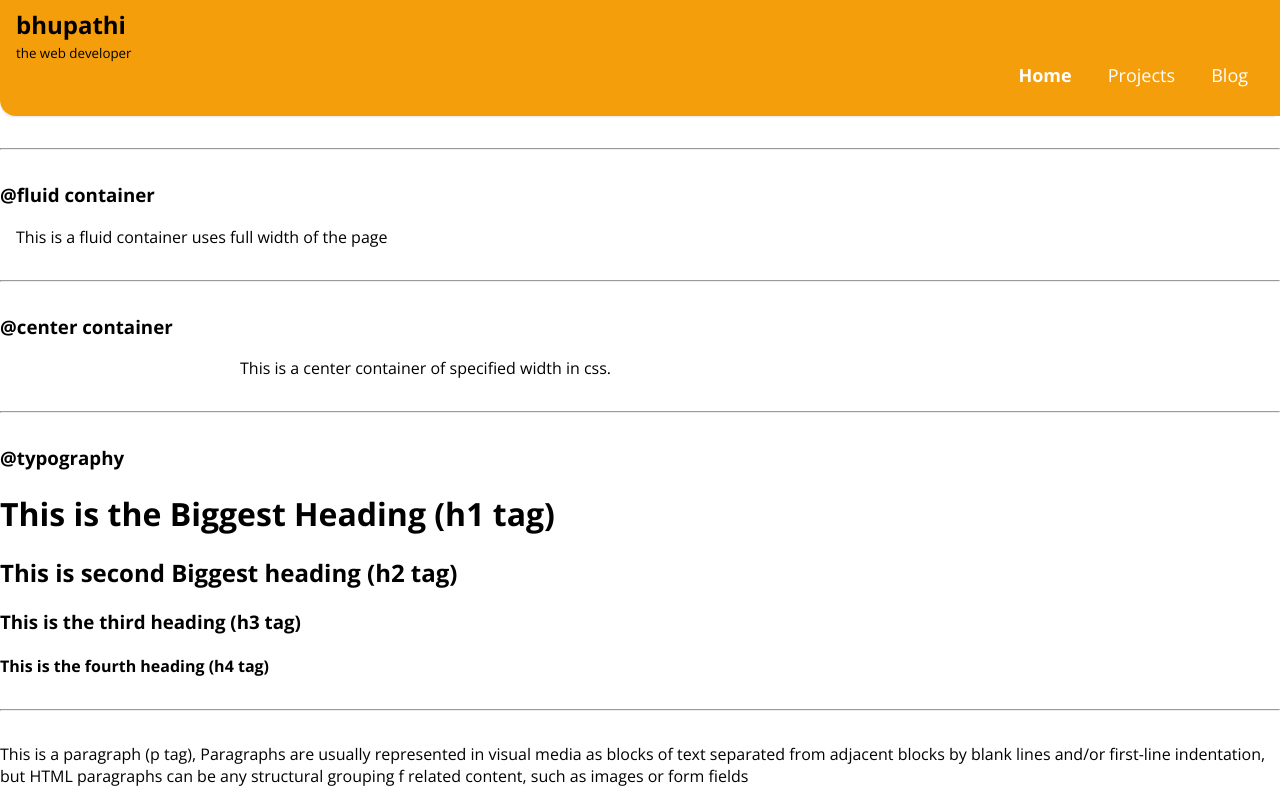
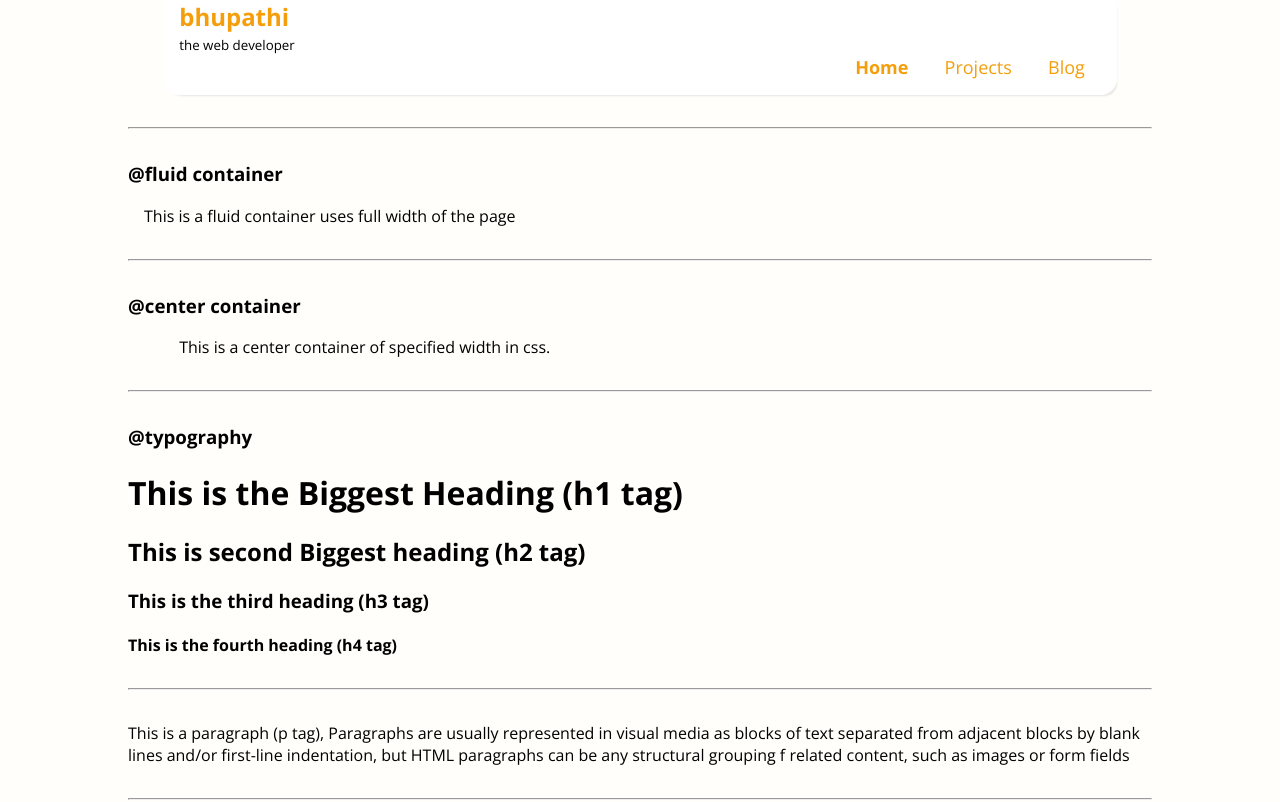
Before and after one commit to bhuphathi/web-component-library, a plain HTML site: page index.html in a window 1280 px wide. Shown: the top 802 px of the page. Drawn offline with nearby package versions, Linux system fonts and the light colour scheme.

Commit message:
style: modified

```diff
--- a/assets/styles.css
+++ b/assets/styles.css
@@ -3,22 +3,24 @@
 :root{
     /* --primary: #F59E0B; */
     --primary: #f59e0b;
-    --nav-color: white;
-    --nav-brand-color: black;
-    --dark-grey: #6B7280;
-    --background: white;
+    --nav-link-color: #f59e0b;
+    --nav-brand-color: #f59e0b;
+    --header-color: white;
+    --footer-color: white;
+    --body-bg: #fffbeb34;
     --off-white: #fffbeb69;
 
 }
 
 body{
     font-family: 'Open Sans', sans-serif;
-    margin: auto;
-    background-color: var(--background);
+    margin: 0px auto;
+    max-width: 80%;
+    background-color: var(--body-bg);
 }
 
 .container{
-    max-width: 800px;
+    max-width: 90%;
     margin: auto;
 }
 
@@ -38,6 +40,11 @@ body{
 hr {
     margin: 2rem 0rem;
 }
+
+small{
+    outline: 0px;
+}
+
 .nav-brand{
     font-size: x-large;
     font-weight: bolder;
@@ -45,11 +52,12 @@ hr {
 }
 
 .navigation{
-    box-shadow: -2px 4px 2px -3px rgba(0,0,0,0.1);
+    box-shadow: 3px 4px 2px -3px rgba(0,0,0,0.1);
     border-bottom-left-radius: 1rem;
-    padding: 0.5rem 1rem;
-    height: 100px;
-    background-color: var(--primary);
+    border-bottom-right-radius: 1rem;
+    padding: 0rem 1rem;
+    height: 95px;
+    background-color: var(--header-color);
 }
 
 .nav-menu{
@@ -62,7 +70,7 @@ hr {
 }
 
 .link-nav{
-    color: var(--nav-color);
+    color: var(--nav-link-color);
     text-decoration: none;
     font-size: large;
 }
@@ -70,11 +78,11 @@ hr {
 .link-nav:hover{
     text-decoration: underline;
     color: white;
-    color: var(--nav-color);
+    color: var(--nav-link-color);
 }
 
 .navigation .active{
-    color: var(--nav-color);
+    color: var(--nav-link-color);
     font-weight: bold;
     text-decoration: none;
 }
@@ -125,9 +133,14 @@ hr {
 }
 
 .footer{
+    background-color: var(--footer-color);
+    border-top-right-radius: 1rem;
+    border-top-left-radius: 1rem;
     box-shadow: 2px -4px 3px -3px rgba(0,0,0,0.1);
-    background-color: var(--primary);
-    border-top-right-radius: 1rem;
     text-align: center;
     padding: 1rem;
 }
+
+.footer-header{
+    font-weight: bold;
+}
--- a/index.html
+++ b/index.html
@@ -10,7 +10,7 @@
 
 <body>
 
-    <nav class="navigation">
+    <nav class="navigation container">
         <div class="nav-brand">bhupathi</div>
         <small>the web developer</small>
     <ul class="list-no-bullet nav-menu">
@@ -106,8 +106,7 @@
 
     <h3>@footer</h3>
     <footer class="footer">
-        <h3>header inside footer</h3>
-        <h4>@unordered inline list</h4>
+        <div class="footer-header">header inside footer</div>
         <ul class="list-no-bullet">
             <li class="list-item-inline">social 1</li>
             <li class="list-item-inline">social 2</li>
```
